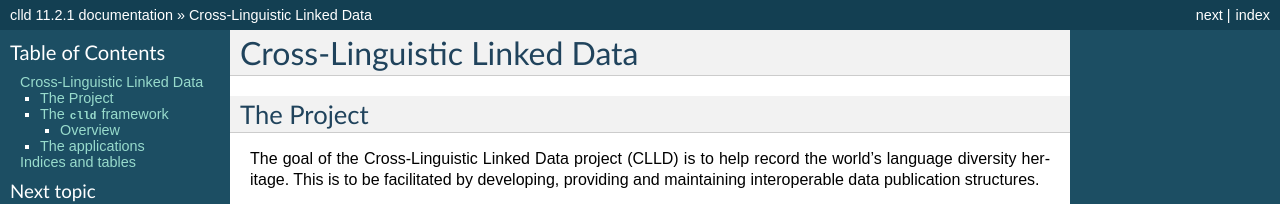
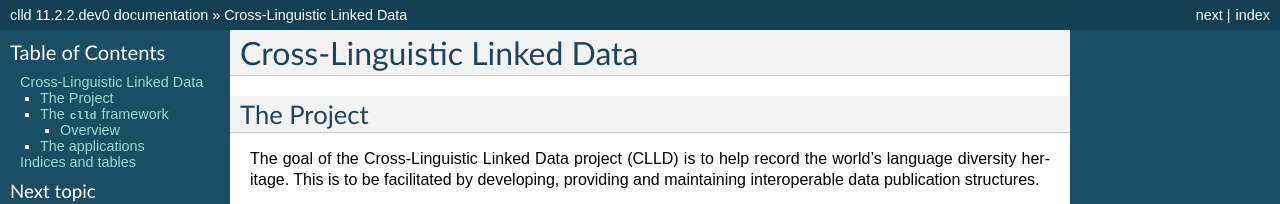
Before and after one commit to clld/clld, a Sphinx documentation site: the page built from docs/index.rst, in a window 1280 px wide and 900 px high. Shown: the top 204 px of the window. Built offline with Sphinx 7.4.7, drawn with Linux system fonts in a browser that asks for light colours; some of the changed text lies outside the part shown.

Commit message:
bump version for development

```diff
--- a/docs/conf.py
+++ b/docs/conf.py
@@ -55,10 +55,10 @@ copyright = 'Max Planck Society'
 # built documents.
 #
 # The full version, including alpha/beta/rc tags.
-release = '11.2.1'
+release = '11.2.2.dev0'
 
 # The short X.Y version.
-version = '11.2.1'
+version = '11.2.2.dev0'
 
 # The language for content autogenerated by Sphinx. Refer to documentation
 # for a list of supported languages.
--- a/setup.cfg
+++ b/setup.cfg
@@ -1,6 +1,6 @@
 [metadata]
 name = clld
-version = 11.2.1
+version = 11.2.2.dev0
 license = Apache 2.0
 license_files = LICENSE
 author = Robert Forkel
--- a/src/clld/__init__.py
+++ b/src/clld/__init__.py
@@ -3,7 +3,7 @@ import collections
 from clld.db.models import common
 from clld import interfaces
 
-__version__ = "11.2.1"
+__version__ = "11.2.2.dev0"
 
 
 class Resource(collections.namedtuple('Resource', 'name model interface with_index with_rdfdump')):
```
